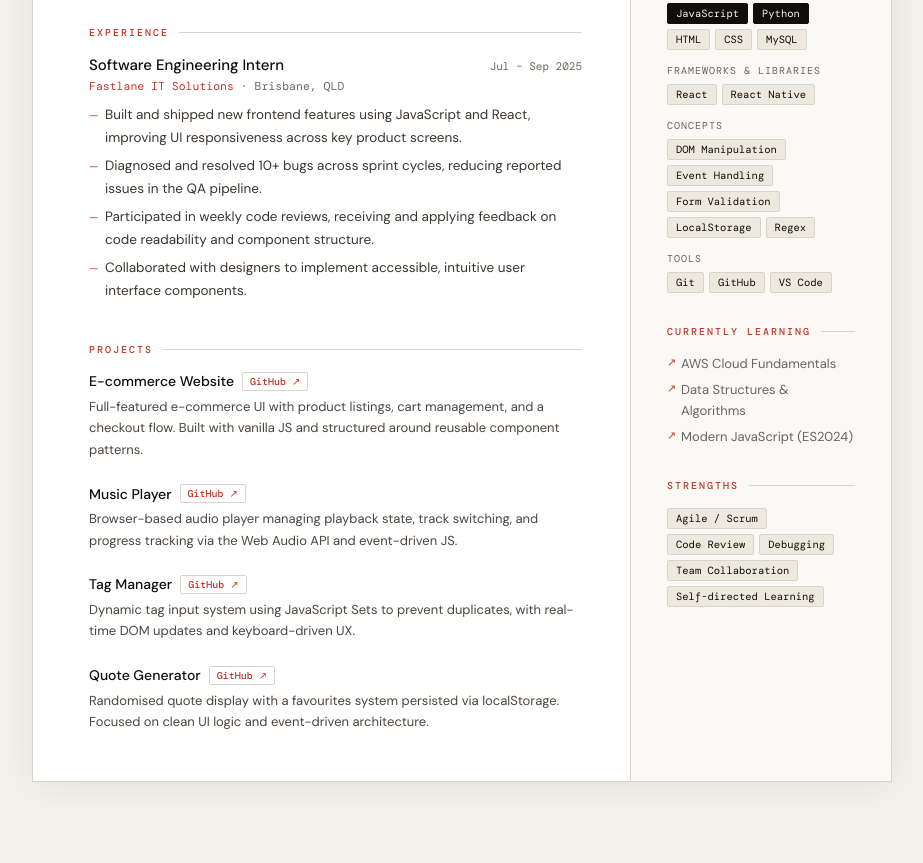
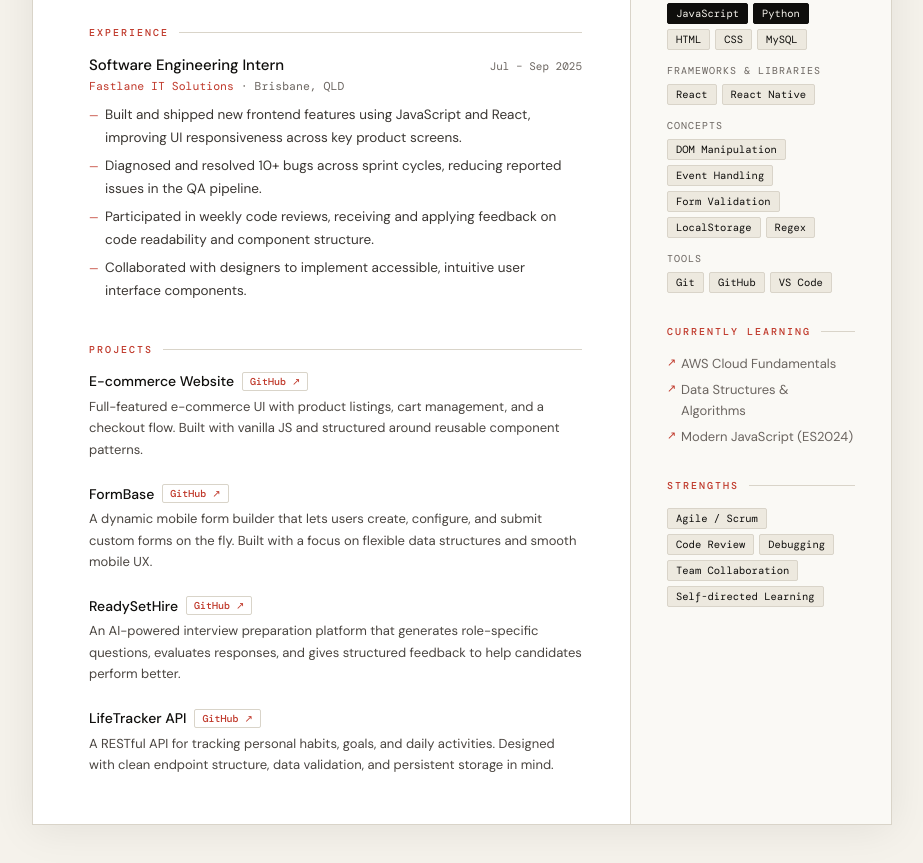
Before and after one commit to Ayo-Fadeyibi/portfolio, a plain HTML site: page resume.html in a window 1280 px wide. Shown: the part 551-1414 px from the top of the page, without its empty margins (178-1101 px from the left). Before the commit the page ends 1373 px from the top, so only its background shows below. Drawn offline with nearby package versions, Linux system fonts and the light colour scheme; a web font is replaced by a local one.

Commit message:
Updated the resume with new projects

```diff
--- a/resume.html
+++ b/resume.html
@@ -24,7 +24,7 @@
       <div class="title-line">Software Engineering Student · University of Queensland</div>
     </div>
     <div class="contact-block">
-      <a href="/cdn-cgi/l/email-protection#90f6f1f4f5e9f9f2f9a2a0a1a6d0f7fdf1f9fcbef3fffd"><span class="__cf_email__" data-cfemail="b7d1d6d3d2ceded5de85878681f7d0dad6dedb99d4d8da">[email&#160;protected]</span></a><br>
+      <a href="mailto:fadeyibi2016@gmail.com">fadeyibi2016@gmail.com</a><br>
       0414 711 785<br>
       Warner, QLD<br>
       <a href="https://github.com/Ayo-Fadeyibi" target="_blank">github.com/Ayo-Fadeyibi</a>
@@ -78,26 +78,26 @@
 
         <div class="project">
           <div class="project-name">
-            Music Player
-            <a class="project-link" href="https://github.com/Ayo-Fadeyibi/javascript-fundamentals/tree/main/mini-projects/15-Music-player" target="_blank">GitHub ↗</a>
+            FormBase
+            <a class="project-link" href="https://github.com/Ayo-Fadeyibi/uq-course-projects/tree/main/COMP2140/React_Native_Project" target="_blank">GitHub ↗</a>
           </div>
-          <p class="project-desc">Browser-based audio player managing playback state, track switching, and progress tracking via the Web Audio API and event-driven JS.</p>
+          <p class="project-desc">A dynamic mobile form builder that lets users create, configure, and submit custom forms on the fly. Built with a focus on flexible data structures and smooth mobile UX.</p>
         </div>
 
         <div class="project">
           <div class="project-name">
-            Tag Manager
-            <a class="project-link" href="https://github.com/Ayo-Fadeyibi/javascript-fundamentals/tree/main/mini-projects/17-tag-manager" target="_blank">GitHub ↗</a>
+            ReadySetHire
+            <a class="project-link" href="https://github.com/Ayo-Fadeyibi/uq-course-projects/tree/main/COMP2140/React_Project" target="_blank">GitHub ↗</a>
           </div>
-          <p class="project-desc">Dynamic tag input system using JavaScript Sets to prevent duplicates, with real-time DOM updates and keyboard-driven UX.</p>
+          <p class="project-desc">An AI-powered interview preparation platform that generates role-specific questions, evaluates responses, and gives structured feedback to help candidates perform better.</p>
         </div>
 
         <div class="project">
           <div class="project-name">
-            Quote Generator
-            <a class="project-link" href="https://github.com/Ayo-Fadeyibi/javascript-fundamentals/tree/main/mini-projects/07-quote-generator" target="_blank">GitHub ↗</a>
+            LifeTracker API
+            <a class="project-link" href="https://github.com/Ayo-Fadeyibi/javascript-fundamentals/tree/main/final-project/LifeTracker" target="_blank">GitHub ↗</a>
           </div>
-          <p class="project-desc">Randomised quote display with a favourites system persisted via localStorage. Focused on clean UI logic and event-driven architecture.</p>
+          <p class="project-desc">A RESTful API for tracking personal habits, goals, and daily activities. Designed with clean endpoint structure, data validation, and persistent storage in mind.</p>
         </div>
 
       </section>
```
